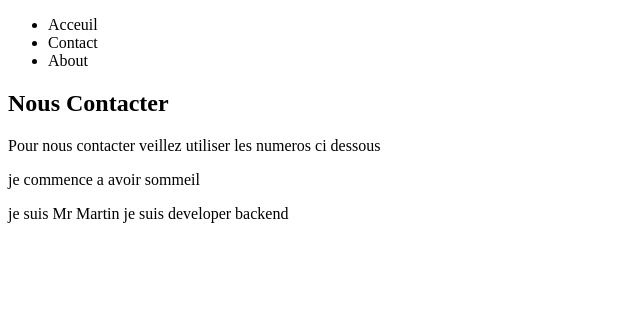
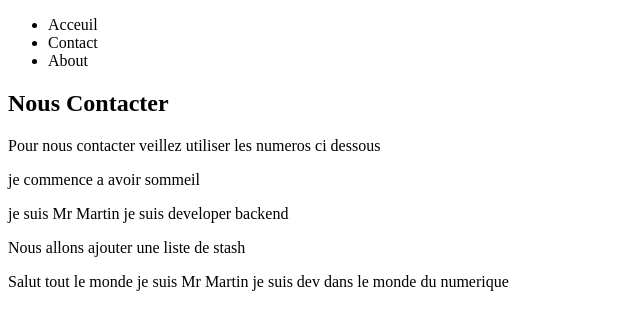
Before and after one commit to MartinPONGOMIKADI/work-flow, a plain HTML site: page contact.html in a window 1280 px wide. Shown: the whole page, without its empty margins (0-640 px from the left). Drawn offline with Linux system fonts and the light colour scheme.

Commit message:
Ajout-du-fichierstah

```diff
--- a/contact.html
+++ b/contact.html
@@ -19,6 +19,8 @@
                  <p>Pour nous contacter veillez utiliser les numeros ci dessous</p>
                  <p>je commence a avoir sommeil</p>
                  <p>je suis Mr Martin je suis developer backend</p>
+                 <p>Nous allons ajouter une liste de stash</p>
+                 <p>Salut tout le monde je suis Mr Martin je suis dev dans le monde du numerique</p>
             </div>
         </section>
     </body>
```
